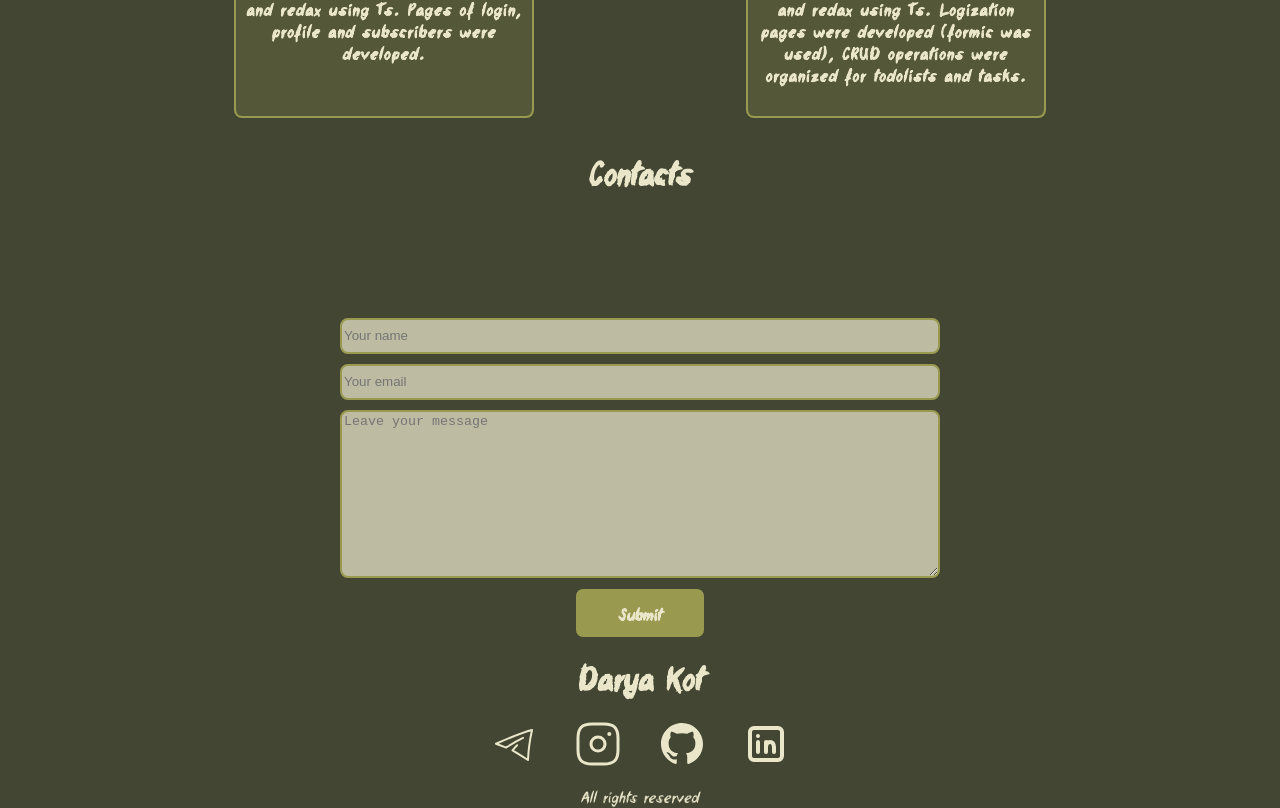
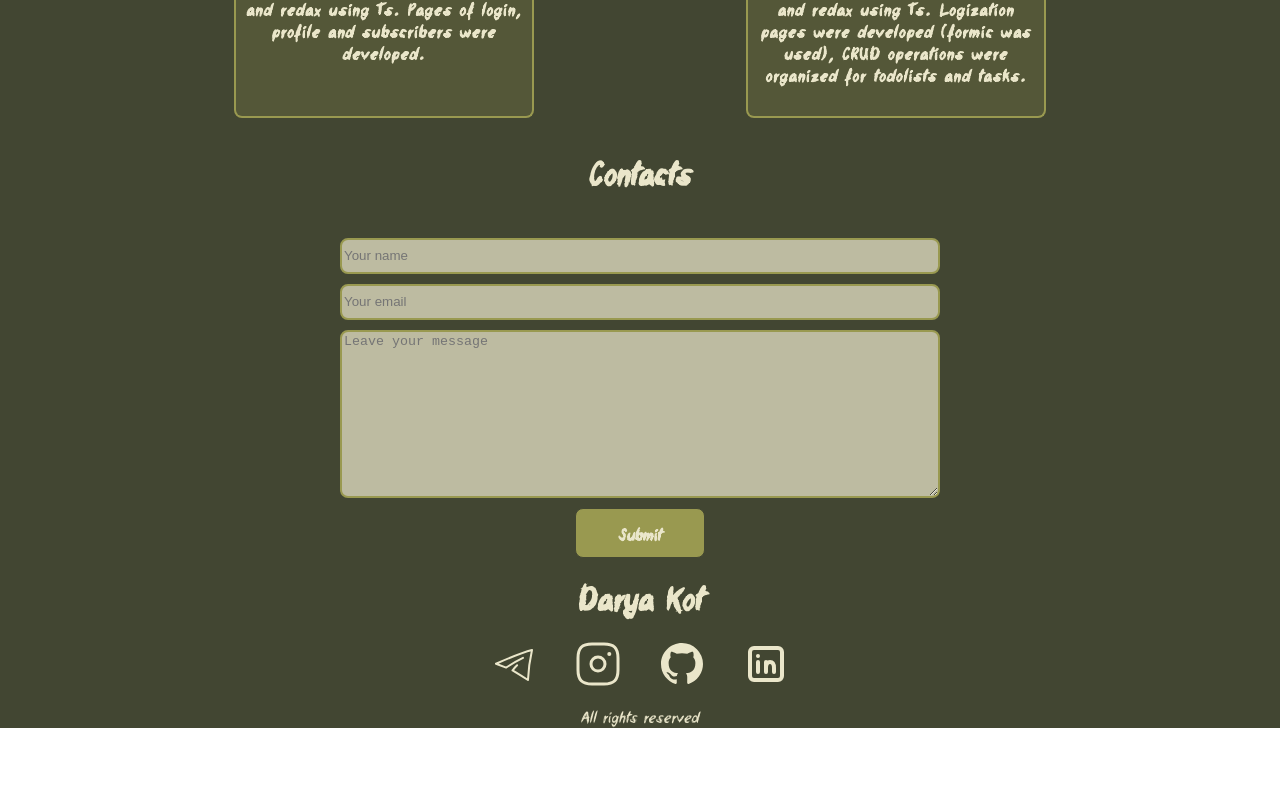
Before and after one commit to DariaGavrilenko/portfolio, a React (Create React App) app: page / in a window 1280 px wide. Shown: the part 2049-2857 px from the top of the page. After the commit the page ends 2777 px from the top, so only its background shows below. Built offline with nearby package versions, Linux system fonts and the light colour scheme.

Commit message:
fix height

```diff
--- a/src/components/Contacts/Contacts.module.css
+++ b/src/components/Contacts/Contacts.module.css
@@ -4,7 +4,7 @@
 
 .container {
   min-width: 300px;
-  min-height: 500px;
+  min-height: 420px;
   flex-direction: column;
   align-content: center;
   text-align: center;
```
